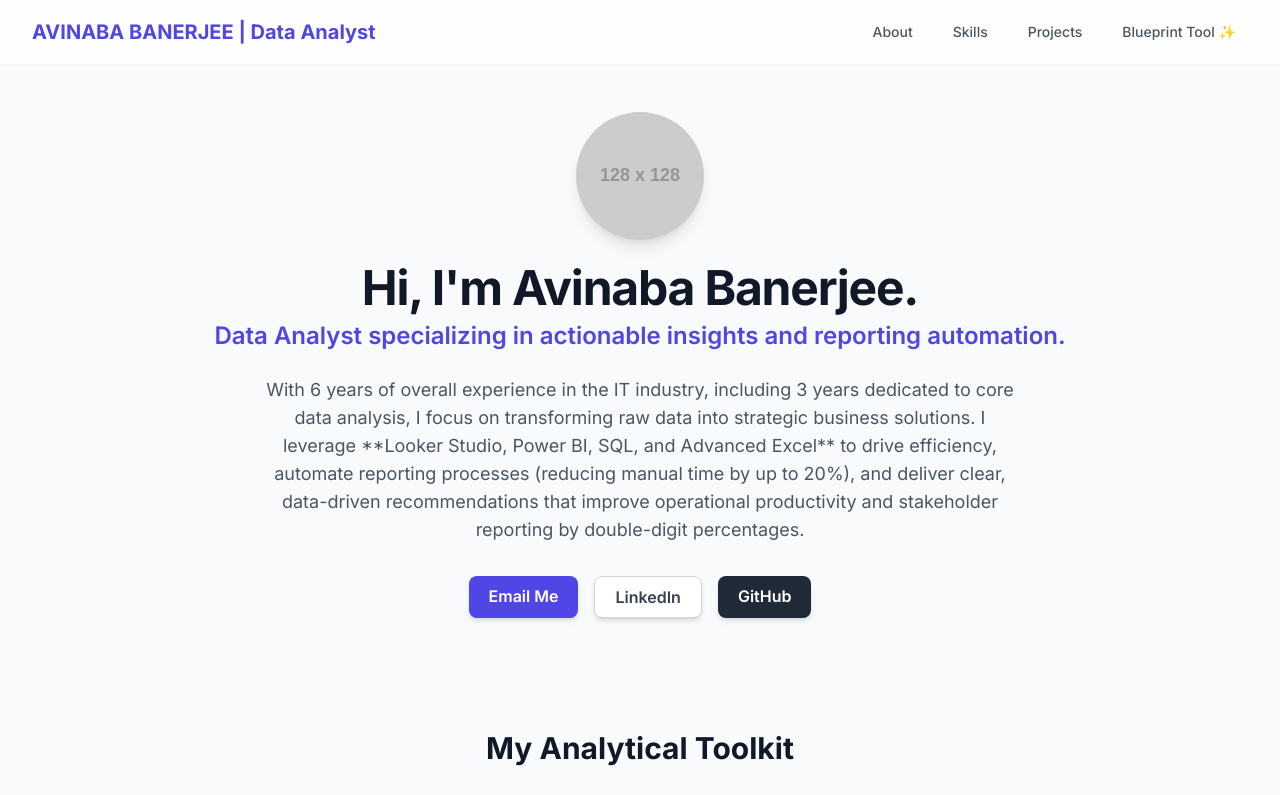
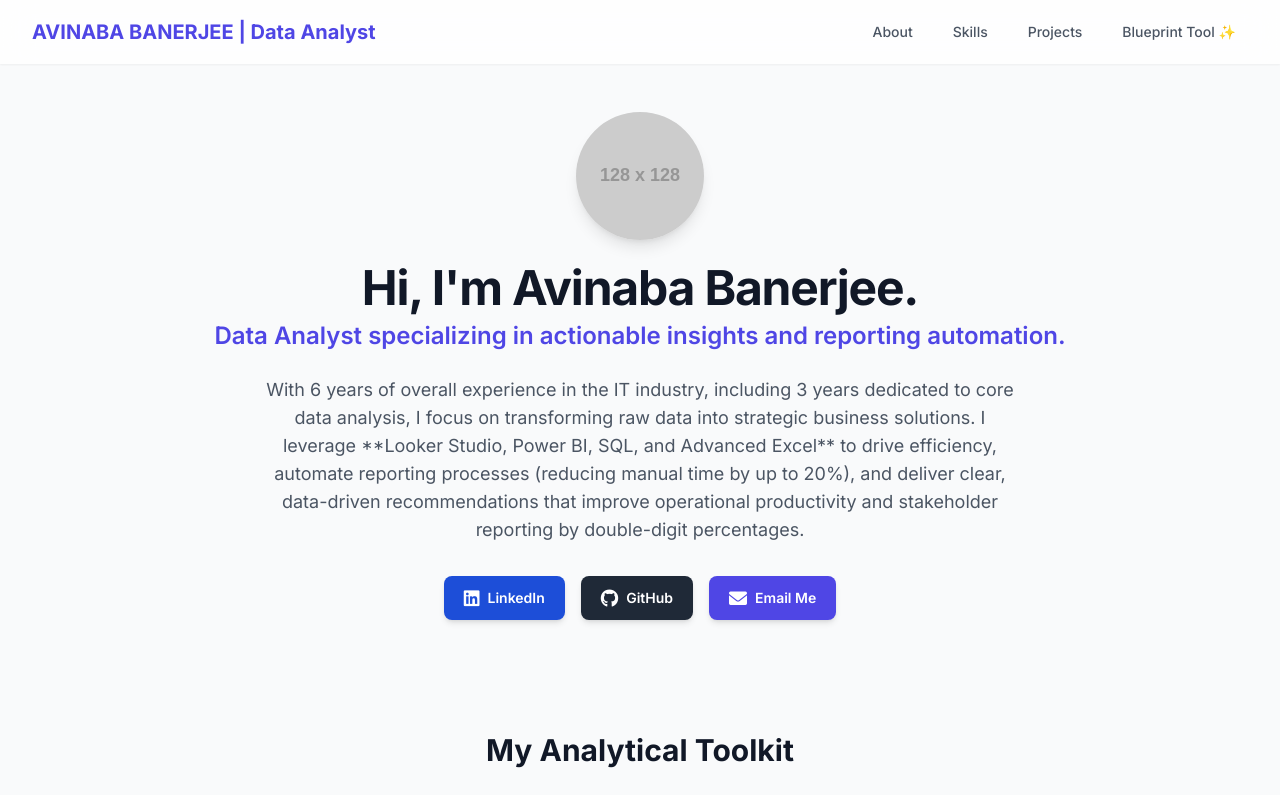
Before and after one commit to BanerjeeAvinaba/index.html, a plain HTML site: page index.html in a window 1280 px wide. Shown: the top 795 px of the page. Drawn offline with nearby package versions, Linux system fonts and the light colour scheme; placeholder pictures from the web are drawn by us.

Commit message:
Update3 index.html
Changing profile link button style to new design

```diff
--- a/index.html
+++ b/index.html
@@ -8,6 +8,9 @@
     <link rel="preconnect" href="https://fonts.googleapis.com">
     <link rel="preconnect" href="https://fonts.gstatic.com" crossorigin>
     <link href="https://fonts.googleapis.com/css2?family=Inter:wght@400;500;600;700&display=swap" rel="stylesheet">
+
+    <!-- NEW: Font Awesome for social media icons -->
+    <link rel="stylesheet" href="https://cdnjs.cloudflare.com/ajax/libs/font-awesome/6.0.0-beta3/css/all.min.css">
 
     <style>
         body {
@@ -62,13 +65,38 @@
                 With 6 years of overall experience in the IT industry, including 3 years dedicated to core data analysis, I focus on transforming raw data into strategic business solutions. I leverage **Looker Studio, Power BI, SQL, and Advanced Excel** to drive efficiency, automate reporting processes (reducing manual time by up to 20%), and deliver clear, data-driven recommendations that improve operational productivity and stakeholder reporting by double-digit percentages.
             </p>
 
+            <!-- START: NEW STYLED CONTACT BUTTONS -->
             <div class="mt-8 flex justify-center space-x-4">
-                <!-- UPDATED LINKS -->
-                <a href="mailto:avinaba48@gmail.com" class="px-5 py-2 bg-indigo-600 text-white font-semibold rounded-lg hover:bg-indigo-700 transition duration-150 shadow-md">Email Me</a>
-                <a href="http://linkedin.com/in/abaner1124" target="_blank" class="px-5 py-2 bg-white text-gray-700 font-semibold rounded-lg border border-gray-300 hover:bg-gray-100 transition duration-150 shadow-md">LinkedIn</a>
-                <!-- GitHub link remains placeholder for now -->
-                <a href="https://github.com/FoxyAvi" target="_blank" class="px-5 py-2 bg-gray-800 text-white font-semibold rounded-lg hover:bg-gray-900 transition duration-150 shadow-md">GitHub</a>
+                <!-- LinkedIn Button -->
+                <a
+                    href="http://linkedin.com/in/abaner1124"
+                    target="_blank"
+                    class="flex items-center px-5 py-2 text-sm font-semibold rounded-lg shadow-md text-white bg-blue-700 hover:bg-blue-800 transition duration-150"
+                >
+                    <i class="fab fa-linkedin text-lg mr-2"></i>
+                    LinkedIn
+                </a>
+
+                <!-- GitHub Button -->
+                <a
+                    href="https://github.com/FoxyAvi"
+                    target="_blank"
+                    class="flex items-center px-5 py-2 text-sm font-semibold rounded-lg shadow-md text-white bg-gray-800 hover:bg-gray-900 transition duration-150"
+                >
+                    <i class="fab fa-github text-lg mr-2"></i>
+                    GitHub
+                </a>
+
+                <!-- Email Button -->
+                <a
+                    href="mailto:avinaba48@gmail.com"
+                    class="flex items-center px-5 py-2 text-sm font-semibold rounded-lg shadow-md text-white bg-indigo-600 hover:bg-indigo-700 transition duration-150"
+                >
+                    <i class="fas fa-envelope text-lg mr-2"></i>
+                    Email Me
+                </a>
             </div>
+            <!-- END: NEW STYLED CONTACT BUTTONS -->
         </section>
 
         <!-- 2. SKILLS SECTION -->
```
